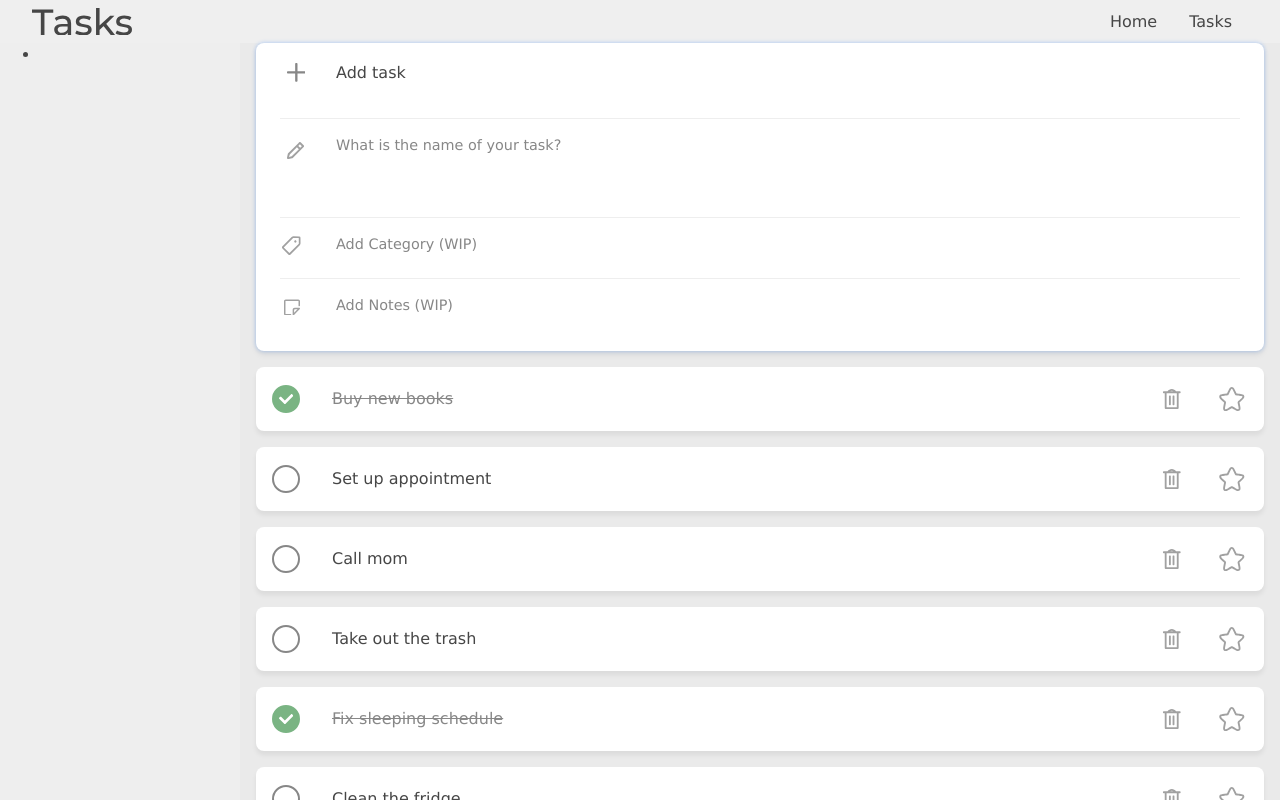
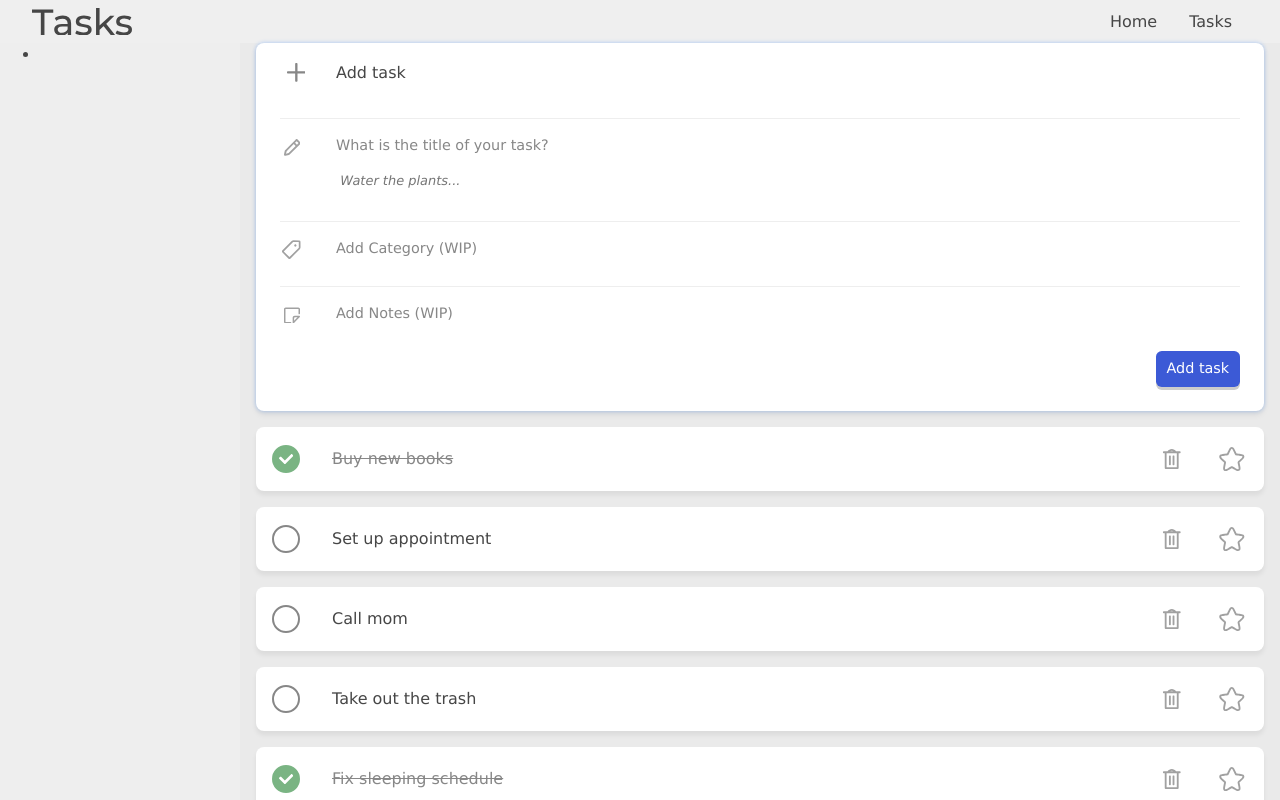
Before and after one commit to arthur-tsutiya/aplicacao-de-tarefas, a React (Create React App) app: page /tasks in a window 1280 px wide. Both pictures are taken after a click on the button "Add task". Shown: the top 800 px of the page. Built offline with nearby package versions, Linux system fonts and the light colour scheme.

Commit message:
Finish the 'add task' section

```diff
--- a/src/components/TaskFields.css
+++ b/src/components/TaskFields.css
@@ -2,23 +2,23 @@
 .task-form {
     grid-column: span 3;
     column-gap: inherit;
-    row-gap: .25em;
+    row-gap: .5em;
 
     display: grid;
-    grid-template-rows: repeat(3, auto);
+    grid-template-rows: repeat(4, auto);
     grid-template-columns: subgrid;
 
 
 }
 
-.task-fieldset {
+.task-field {
     grid-column: span 3;
 
     display: grid;
     grid-template-columns: subgrid;
 }
 
-.task-fieldset {
+.task-field {
     border-top: 1px solid #00000011;
     padding: 1em 0;
 }
@@ -42,14 +42,7 @@
     height: 80%;
 }
 
-.icon-title > svg {
-    width: 55%;
-    height: 55%;
-}
-
 .icon-title {
-    font-size: 1.3em;
-    font-style: bold;
     color: var(--font-color-light-3);
 }
 
@@ -75,10 +68,19 @@
     transition: color .25s;
 }
 
-.task-fieldset:hover svg, .task-fieldset:active svg {
+.task-field:hover svg, .task-field:active svg {
     fill: var(--primary-color-1);
 }
 
-.task-fieldset:hover .task-field-label-text, .task-fieldset:active .task-field-label-text {
+.task-field:hover .task-field-label-text, .task-field:active .task-field-label-text {
     color: var(--primary-color-1);
 }
+
+.task-form-controls {
+    grid-column: span 3;
+    grid-row: 4/5;
+    padding-bottom: .5em;
+
+    display: flex;
+    flex-direction: row-reverse;
+}
--- a/src/components/TaskFields.js
+++ b/src/components/TaskFields.js
@@ -3,35 +3,48 @@ import TagIcon from './icons/TagIcon.js';
 import NoteIcon from './icons/NoteIcon.js';
 import EditIcon from './icons/EditIcon.js';
 import TextInput from './TextInput.js';
+import {useState} from 'react';
 
-export default function TaskFields() {
+export default function TaskFields({title, setTitle, onTaskCreate, expanded}) {
+
+    function submitClick(e) {
+        e.preventDefault();
+        onTaskCreate();
+    }
 
     return (
-        <form className="task-form">
-            <div className="task-fieldset" role="region">
+        <form className="task-form" onSubmit={submitClick}>
+            <p className="task-field" role="region">
                 <span className="task-form-icon icon-title center">
                     <EditIcon />
                 </span>
                 <label className="task-form-label">
-                    <span className="task-field-label-text">What is the name of your task?</span>
-                    <TextInput name="task-title" className="task-title-input"/>
+                    <span className="task-field-label-text">What is the title of your task?</span>
+                    <TextInput name="task-title" className="task-title-input" expanded={expanded} title={title}
+                    setTitle={setTitle} placeholder="Water the plants..."/>
                 </label>
-            </div>
-            <div className="task-fieldset" role="region">
+            </p>
+            <p className="task-field" role="region">
                 <span className="task-form-icon icon-tag center">
                     <TagIcon />
                 </span>
-                <label className="task-form-label">
+                <label className="task-form-label wip">
                     <span className="task-field-label-text wip center">Add Category (WIP)</span>
+
                 </label>
-            </div>
-            <div className="task-fieldset" role="region">
+            </p>
+            <p className="task-field" role="region">
                 <span className="task-form-icon icon-notes center">
                     <NoteIcon />
                 </span>
-                <label className="task-form-label">
+                <label className="task-form-label wip">
                     <span className="task-field-label-text center">Add Notes (WIP)</span>
+
                 </label>
+            </p>
+            <div className="task-form-controls">
+                <input type="submit" className="btn task-form-btn-add btn-primary" value="Add task"
+                 tabIndex={expanded ? 0 : -1}/>
             </div>
         </form>
     );
--- a/src/components/TaskNew.css
+++ b/src/components/TaskNew.css
@@ -4,6 +4,8 @@
     grid-template-columns: 2em 1fr 2em;
     column-gap: 1.5em;
     padding: 0 1.5em;
+
+    transition: background-color .25s;
 }
 
 .task-new-btn {
@@ -14,6 +16,16 @@
     padding: 1em 0;
     align-items: center;
     justify-items: center;
+}
+
+.task-new-btn:hover, .task-new-btn:active {
+    svg {
+        fill: var(--primary-color-1);
+    }
+
+    .task-new-btn-text {
+        color: var(--primary-color-1);
+    }
 }
 
 .title-error-message {
@@ -43,9 +55,7 @@
 }
 
 .task-new:hover {
-    background-color: #f4f4f4;
-
-    transition: background-color .25s;
+    background-color: #f8f8f8;
 }
 
 .task-new-visible {
--- a/src/components/TaskNew.js
+++ b/src/components/TaskNew.js
@@ -26,8 +26,8 @@ export default function TaskNew({onTaskAddBegin, onTaskAdd, onFinishedTaskAdd, e
         }
         setErrorMessage(null);
         onTaskAdd(newTask);
-        onFinishedTaskAdd();
-
+        setTitle("");
+        /*onFinishedTaskAdd();*/
     }
 
     function cancelCreateTask() {
@@ -57,7 +57,7 @@ export default function TaskNew({onTaskAddBegin, onTaskAdd, onFinishedTaskAdd, e
             </div>
             <div className="task-new-hidden">
                 <div className="task-new-hidden-content">
-                    <TaskFields/>
+                    <TaskFields title={title} setTitle={setTitle} onTaskCreate={createTask} expanded={expanded}/>
                 </div>
             </div>
         </div>
--- a/src/components/TextInput.css
+++ b/src/components/TextInput.css
@@ -8,13 +8,20 @@
     /*box-shadow: 0 0 .2em 0 #00000033;*/
     transition: box-shadow .25s, background-color .25s;
     /*border-radius: .25em;*/
-    padding: .4em .75em;
+    padding: .4em .3em;
+}
+
+.text-input:hover {
+    border-bottom: 2px solid #1975ff22;
 }
 
 .text-input:focus, .text-input:focus-visible {
     border: 0;
     outline: 0;
-    /*background-color: #fff;*/
-    /*box-shadow: 0 0 .2em 0 #1975ff55;*/
-    border-bottom: 2px solid #1975ff33;
+    border-bottom: 2px solid #1975ff44;
 }
+
+input::placeholder {
+    font-style: italic;
+    font-size: .9em;
+}
--- a/src/components/TextInput.js
+++ b/src/components/TextInput.js
@@ -1,15 +1,13 @@
-import { useState } from 'react';
 import './TextInput.css';
 
-export default function TextInput({name, className}) {
-    const [text, setText] = useState("");
-
+export default function TextInput({name, className, expanded, title, setTitle, ...rest}) {
     let classes = "text-input";
     if (className) {
         classes = classes + " " + className;
     }
 
     return (
-        <input className={classes} name={name} type="text" value={text} onChange={e => setText(e.target.value)}/>
+        <input className={classes} name={name} type="text" value={title} onChange={e => setTitle(e.target.value)}
+         tabIndex={expanded ? 0 : -1} {...rest}/>
     );
 }
--- a/src/index.css
+++ b/src/index.css
@@ -36,6 +36,9 @@ Idea3:
     --green-pastel-3: #519b5c;
 
     --primary-color-1: #7692ff;
+    --primary-color-2: #5a76e9;
+    --primary-color-3: #4967df;
+    --primary-color-4: #3c5ad6;
 }
 
 h1,h2,h3,h4,h5,h6 {
@@ -74,8 +77,30 @@ p, ul, li {
     cursor: pointer;
 }
 
-.btn-medium {
-    padding: .5em .1em;
+.btn-primary {
+    border-radius: .4em;
+    background-color: var(--primary-color-4);
+    padding: .5em .75em;
+    color: #fff;
+    font-size: .9em;
+    box-shadow: 0px .2em 0px 0px #00000033;
+
+    transition: all .15s;
+}
+
+.btn-primary:hover {
+    background-color: var(--primary-color-3);
+}
+
+.btn-primary:active {
+    background-color: var(--primary-color-2);
+    transform: translateY(.125em);
+    box-shadow: 0px 0px 0px 0px var(--dark-grey-a);
+}
+
+.btn-primary:disabled {
+    background-color: #aeaeae;
+    color: #333;
 }
 
 .center {
@@ -98,3 +123,7 @@ fieldset {
     font-style: italic;
     font-size: .9em;
 }
+
+label:not(.wip) {
+    cursor: pointer;
+}
```
